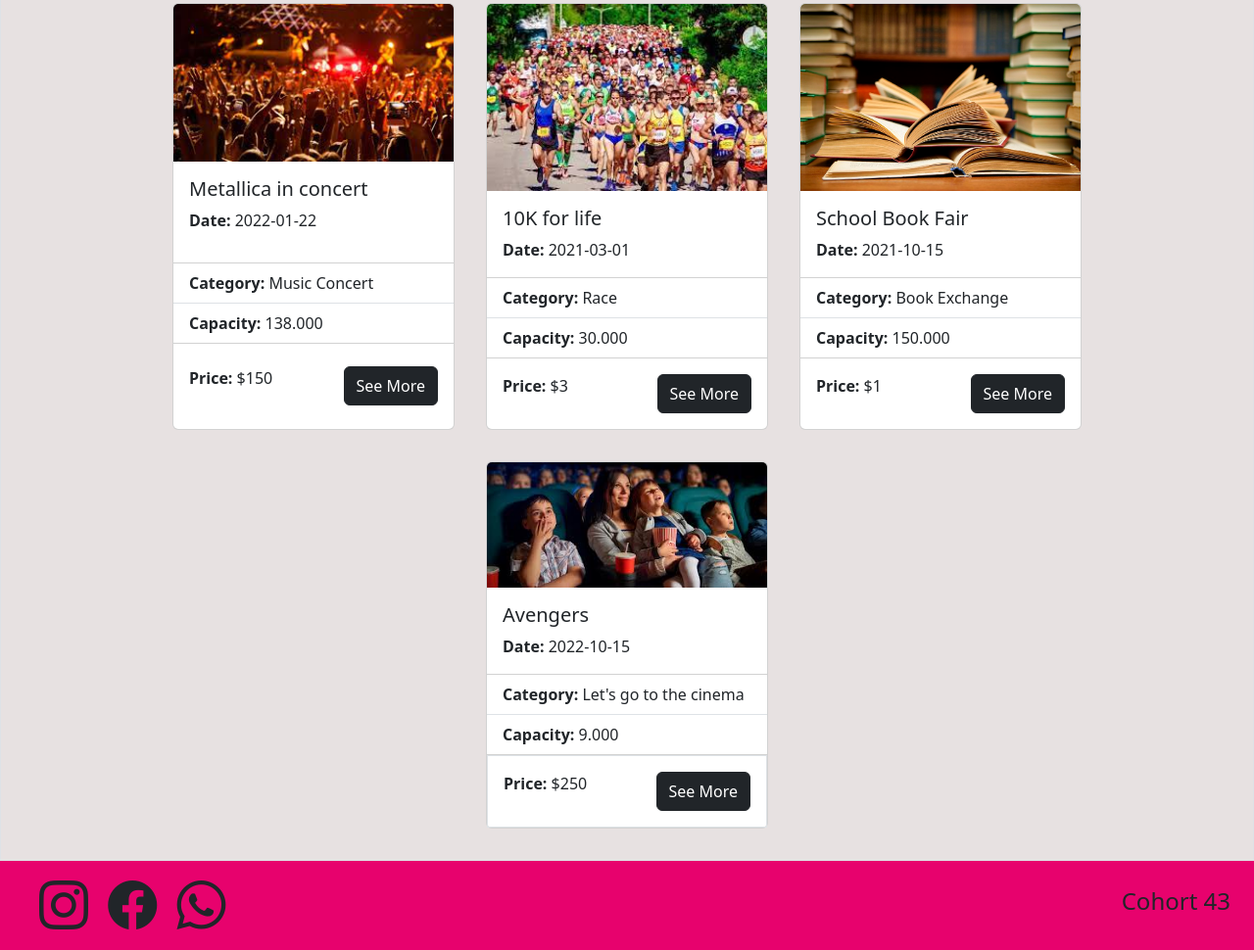
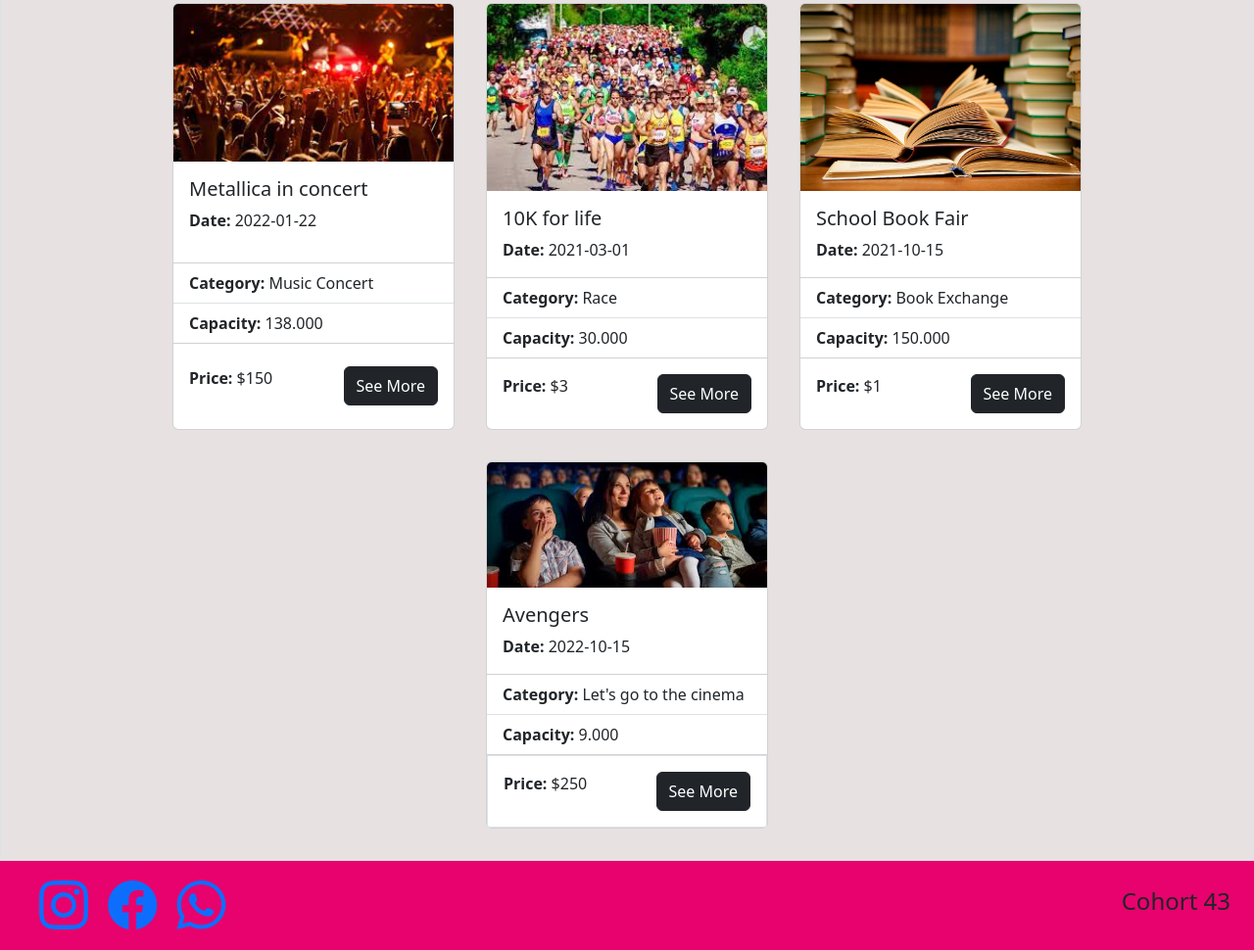
Before and after one commit to DanielOQ0/IntroJavaScript, a plain HTML site: page index.html in a window 1280 px wide. Shown: the part 777-1747 px from the top of the page at 98% size. Drawn offline with nearby package versions, Linux system fonts and the light colour scheme.

Commit message:
se agregan los enlacen a las redes sociales

```diff
--- a/assets/style/style.css
+++ b/assets/style/style.css
@@ -22,6 +22,11 @@
 footer i {
   font-size: 50px;
 }
+#formContact {
+  width: 50vw;
+  background-color: rgb(213, 208, 208);
+}
+
 @media (max-width: 640px) {
   #form1 {
     flex-direction: column;
@@ -29,4 +34,8 @@
   footer i {
     font-size: 30px;
   }
+  #formContact {
+    width: 80vw;
+    background-color: rgb(213, 208, 208);
+  }
 }
--- a/index.html
+++ b/index.html
@@ -368,9 +368,15 @@
     <footer
       class="px-4 bpink container-fluid d-flex justify-content-between align-items-center">
       <div class="m-2">
-        <i class="bi bi-instagram mx-2" id="l1"></i>
-        <i class="bi bi-facebook mx-2"></i>
-        <i class="bi bi-whatsapp mx-2"></i>
+        <a href="https://www.instagram.com" target="_blank"
+          ><i class="bi bi-instagram mx-2" id="l1"></i
+        ></a>
+        <a href="https://www.facebook.com" target="_blank"
+          ><i class="bi bi-facebook mx-2"></i
+        ></a>
+        <a href="https://wa.me/3163301963" target="_blank"
+          ><i class="bi bi-whatsapp mx-2"></i
+        ></a>
       </div>
       <h4>Cohort 43</h4>
     </footer>
```
Also changed, not shown: pastEvents.html (+9 -3 lines), upcomingEvents.html (+9 -3 lines).
